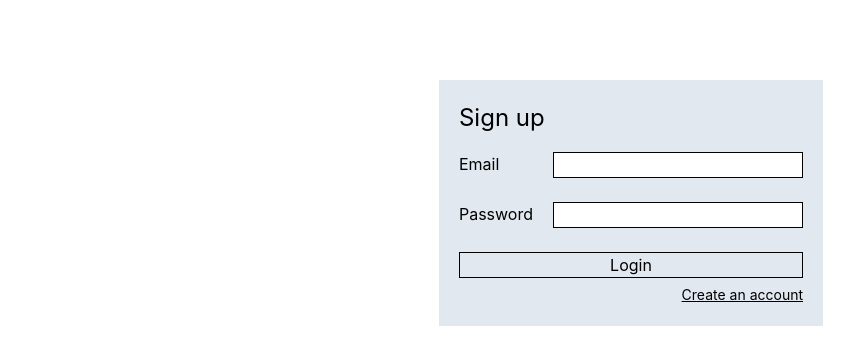
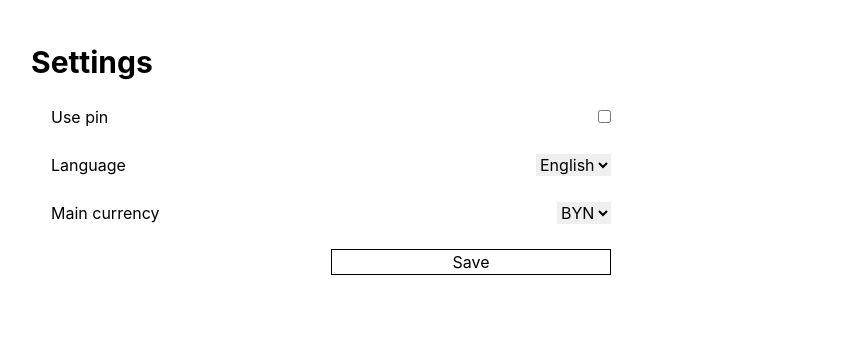
Before and after one commit to Dmitryschastny/db-course_client, a React (Create React App) app: page /settings in a window 1280 px wide. Before the commit this address led to /signin. Shown: the top 364 px of the page, without its empty margins (9-863 px from the left). Built offline with nearby package versions, Linux system fonts and the light colour scheme.

Commit message:
Add settings page

```diff
--- a/src/App.tsx
+++ b/src/App.tsx
@@ -8,6 +8,7 @@ import { SignIn } from 'pages/SignIn';
 import { SignUp } from 'pages/SignUp';
 import { clients } from 'services/clients.config';
 import { ProtectedRoute } from 'components/ProtectedRoute';
+import { Settings } from 'pages/Settings';
 
 interface AppContext {
   authorized: boolean;
@@ -42,6 +43,9 @@ const App: React.FC = () => {
           <Route path="/signup">
             <SignUp />
           </Route>
+          <Route path="/settings">
+            <Settings />
+          </Route>
           <ProtectedRoute>
             <Route path="/transactions">
               <Transactions />
--- /dev/null
+++ b/src/components/FormikSelect/index.tsx
@@ -0,0 +1,30 @@
+import React from 'react';
+import { Field, ErrorMessage } from 'formik';
+
+interface Props {
+  label: string;
+  name: string;
+}
+
+const FormikSelect: React.FC<Props> = ({ label, name, children }) => {
+  return (
+    <div className="flex justify-between mb-6">
+      <label className="w-full mr-5" htmlFor={name}>
+        {label}
+      </label>
+      <div className="relative">
+        <div
+          className="absolute text-red-600 text-sm"
+          style={{ bottom: '100%' }}
+        >
+          <ErrorMessage name={name} />
+        </div>
+        <Field id={name} name={name} as="select">
+          {children}
+        </Field>
+      </div>
+    </div>
+  );
+};
+
+export { FormikSelect };
--- /dev/null
+++ b/src/components/templates/PageTemplate/index.tsx
@@ -0,0 +1,16 @@
+import React from 'react';
+
+interface Props {
+  title: string;
+}
+
+const PageTemplate: React.FC<Props> = ({ title, children }) => {
+  return (
+    <div className="p-10">
+      <div className="text-3xl font-bold mb-8rem">{title}</div>
+      {children}
+    </div>
+  );
+};
+
+export { PageTemplate };
--- /dev/null
+++ b/src/pages/Settings/index.tsx
@@ -0,0 +1,59 @@
+import React from 'react';
+import { Formik, FormikConfig, Form } from 'formik';
+import { clients } from 'services/clients.config';
+import { FormikInput } from 'components/FormikInput';
+import { Link } from 'react-router-dom';
+import { PageTemplate } from 'components/templates/PageTemplate';
+import { FormikSelect } from 'components/FormikSelect';
+
+interface FormikValues {
+  usePin: boolean;
+  pin?: number;
+  language: number;
+  mainCurrency: number;
+}
+
+const Settings: React.FC = () => {
+  const formikConfig: FormikConfig<FormikValues> = {
+    initialValues: {
+      usePin: false,
+      language: 0,
+      mainCurrency: 0,
+    },
+    onSubmit: async values => {
+      console.log(values);
+    },
+  };
+
+  return (
+    <PageTemplate title="Settings">
+      <div className="flex flex-col p-5 w-1/2">
+        <Formik {...formikConfig}>
+          {formik => (
+            <Form className="flex flex-col">
+              <FormikInput label="Use pin" type="checkbox" name="usePin" />
+              {formik.values.usePin && <FormikInput label="Pin" name="pin" />}
+
+              <FormikSelect label="Language" name="language">
+                <option value="0">English</option>
+              </FormikSelect>
+
+              <FormikSelect label="Main currency" name="mainCurrency">
+                <option value="0">BYN</option>
+              </FormikSelect>
+
+              <button className="mb-1 w-1/2 self-end" type="submit">
+                Save
+              </button>
+            </Form>
+          )}
+        </Formik>
+        {/* {requestError && (
+            <div className="m-2 text-center text-red-600">{requestError}</div>
+          )} */}
+      </div>
+    </PageTemplate>
+  );
+};
+
+export { Settings };
```
